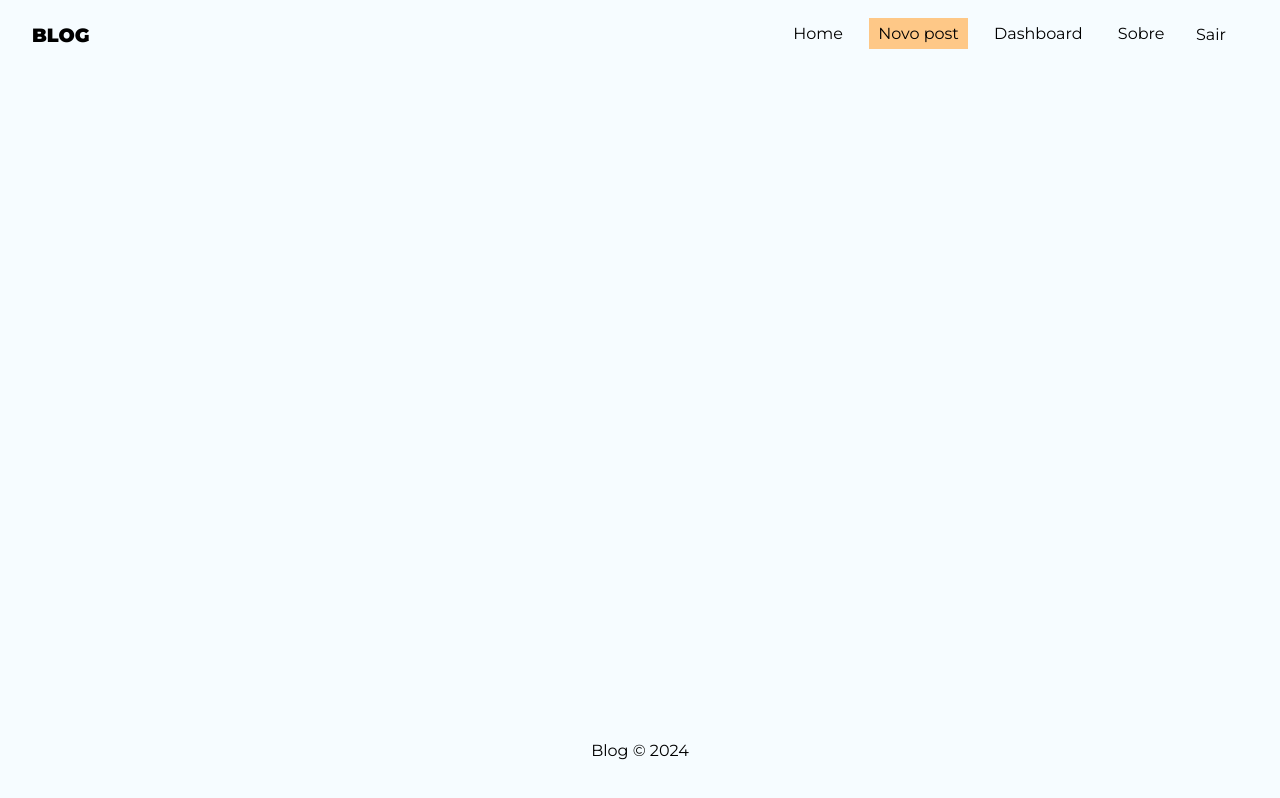
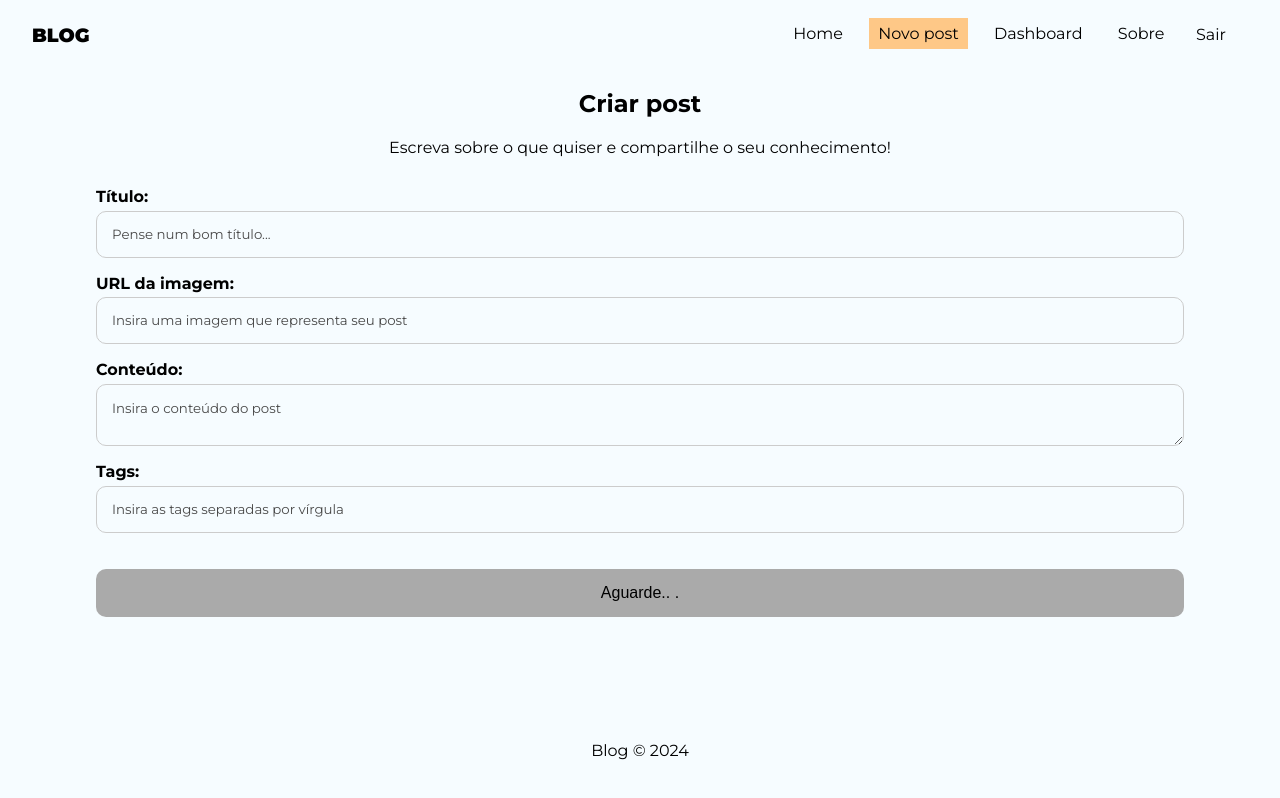
Before and after one commit to raffa-raffa/myblog, a React (Create React App) app: page /posts/create in a window 1280 px wide. Built offline with nearby package versions, Linux system fonts and the light colour scheme; no server answers; sample sign-in values are in the browser's storage.

Commit message:
chore: :construction: criando page CreatePost

```diff
--- a/src/App.js
+++ b/src/App.js
@@ -9,6 +9,7 @@ import { useAuthentication } from "./hooks/useAuthentication";
 import Home from "./pages/Home/Home";
 import About from "./pages/About/About";
 import Login from "./pages/Login/Login";
+import CreatePost from "./pages/CreatePost/CreatePost";
 
 import Navbar from "./components/Navbar";
 import Footer from "./components/Footer";
@@ -64,7 +65,10 @@ function App() {
       <Navigate to="/" />
     )
   }
-/>
+/>  <Route
+                path="/posts/create"
+                element={user ? <CreatePost /> : <Navigate to="/login" />}
+              />
 
             </Routes>
           </div>
--- /dev/null
+++ b/src/pages/CreatePost/CreatePost.js
@@ -0,0 +1,53 @@
+import styles from "./CreatePost.module.css";
+
+const CreatePost = () => {
+
+  return (
+    <div className={styles.create_post}>
+      <h2>Criar post</h2>
+      <p>Escreva sobre o que quiser e compartilhe o seu conhecimento!</p>
+      <form>
+        <label>
+          <span>Título:</span>
+          <input
+            type="text"
+            name="text"
+            required
+            placeholder="Pense num bom título..."
+          />
+        </label>
+        <label>
+          <span>URL da imagem:</span>
+          <input
+            type="text"
+            name="image"
+            required
+            placeholder="Insira uma imagem que representa seu post"
+          />
+        </label>
+        <label>
+          <span>Conteúdo:</span>
+          <textarea
+            name="body"
+            required
+            placeholder="Insira o conteúdo do post"
+          ></textarea>
+        </label>
+        <label>
+          <span>Tags:</span>
+          <input
+            type="text"
+            name="tags"
+            required
+            placeholder="Insira as tags separadas por vírgula"
+          />
+        </label>
+          <button className="btn" disabled>
+            Aguarde.. .
+          </button>
+      </form>
+    </div>
+  );
+};
+
+export default CreatePost;
```
Also changed, not shown: src/pages/CreatePost/CreatePost.module.css (added).
